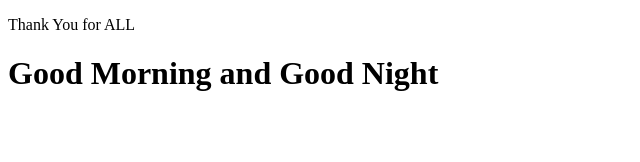
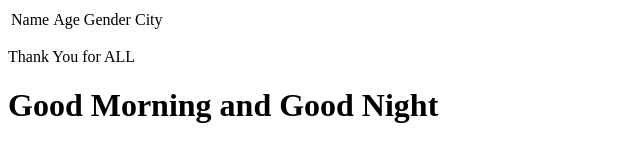
Before and after one commit to bhuvi45967/myapp, a plain HTML site: page index.html in a window 1280 px wide. Shown: the whole page, without its empty margins (0-640 px from the left). Drawn offline with Linux system fonts and the light colour scheme.

Commit message:
feat:added table

```diff
--- a/index.html
+++ b/index.html
@@ -6,6 +6,15 @@
     <title>Document</title>
 </head>
 <body>
+    <table>
+
+        <tr>
+            <td>Name</td>
+            <td>Age</td>
+            <td>Gender</td>
+            <td>City</td>
+        </tr>
+    </table>
     <p>Thank You for ALL</p>
     <h1>Good Morning and Good Night</h1>
 </body>
```
